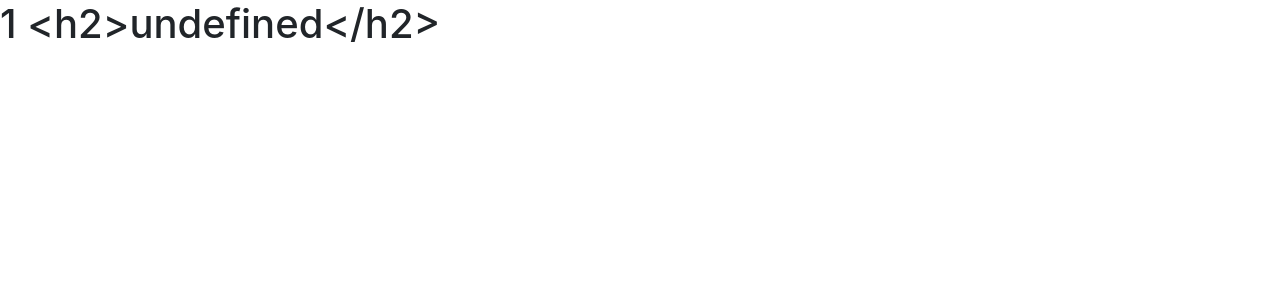
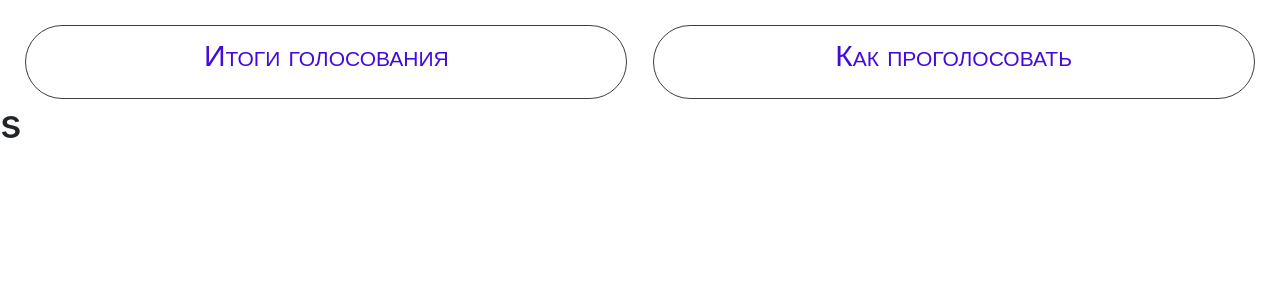
Before and after one commit to VladimirGavrilov/reactN, a React (Create React App) app: page / in a window 1280 px wide. Shown: the top 300 px of the page. Built offline with nearby package versions, Linux system fonts and the light colour scheme.

Commit message:
add header

```diff
--- a/src/App.js
+++ b/src/App.js
@@ -25,19 +25,19 @@ import {Treemap} from "d3plus-react";
 //   size: d => d.value
 // };
 function App(props){
-  const stateApp = `<h2>${props.cnt}</h2>`
+  //  debugger;
+   return(
 
-  return(
     <BrowserRouter>
       <div className="wrapper">
-        {/* <Header textBottom={this.props.textListCont}/> */}
+         <Header textBottom={props.state.textListCont}/>
                 {/* <Content/>
                 <Footer />
-                <Treemap />
-                   */}
-        <h1>1 {stateApp}</h1>
+                <Treemap />  */}
+
+         <h1>s</h1>
       </div>
     </BrowserRouter>
       )
-    }
+}
 export default App;
--- a/src/header/Header.js
+++ b/src/header/Header.js
@@ -3,14 +3,14 @@ import ReactDOM from 'react-dom';
 import st from  './Header.module.css'
 import { BrowserRouter, Route, Link } from "react-router-dom";
 function Header (props) {
-
+      // debugger;
         return (
           <header className={st.topHeder}>
                 <div className={st.topButtonHeder}>
-              <Link to="/howToVote">{this.props.bottomText2}</Link>
+              <Link to="/howToVote">{props.textBottom.bottomText2}</Link>
                 </div>
                 <div className={st.topButtonHeder}>
-                  <Link to="/itogToVote">{this.props.bottomText1}</Link>
+              <Link to="/itogToVote">{props.textBottom.bottomText1}</Link>
                 </div>
           </header>
       );
--- a/src/index.js
+++ b/src/index.js
@@ -4,10 +4,10 @@ import Popper from 'popper.js';
 import 'bootstrap/dist/js/bootstrap.bundle.min';
 import React from 'react';
 import ReactDOM from 'react-dom';
+import state from './redax/state'
 import './index.css';
 import App from './App';
 import reportWebVitals from './reportWebVitals';
-import state from './redax/state'
 
 
 ReactDOM.render(
--- a/src/redax/state.js
+++ b/src/redax/state.js
@@ -629,7 +629,7 @@ let state = {
     textListCont: {
         footerText: "Поддержи свою команду по стоимости чашки кофе",
         bottomText1: "Как проголосовать",
-        bottomText2: "Итоги проголосования",
+        bottomText2: "Итоги голосования",
         howToUse: "Для голосования нажми кнопку выбрать  откроется окно для количества  голосов которыми ты поддержишь свою команду. Нажми >  Далее откроется окно для оплаты после оплаты пвои голоса отразятся в Итогах голосования и 40% из суммы перечислится на благотворительный фонд '___'"
     },
     cnt: '123456789'
```
